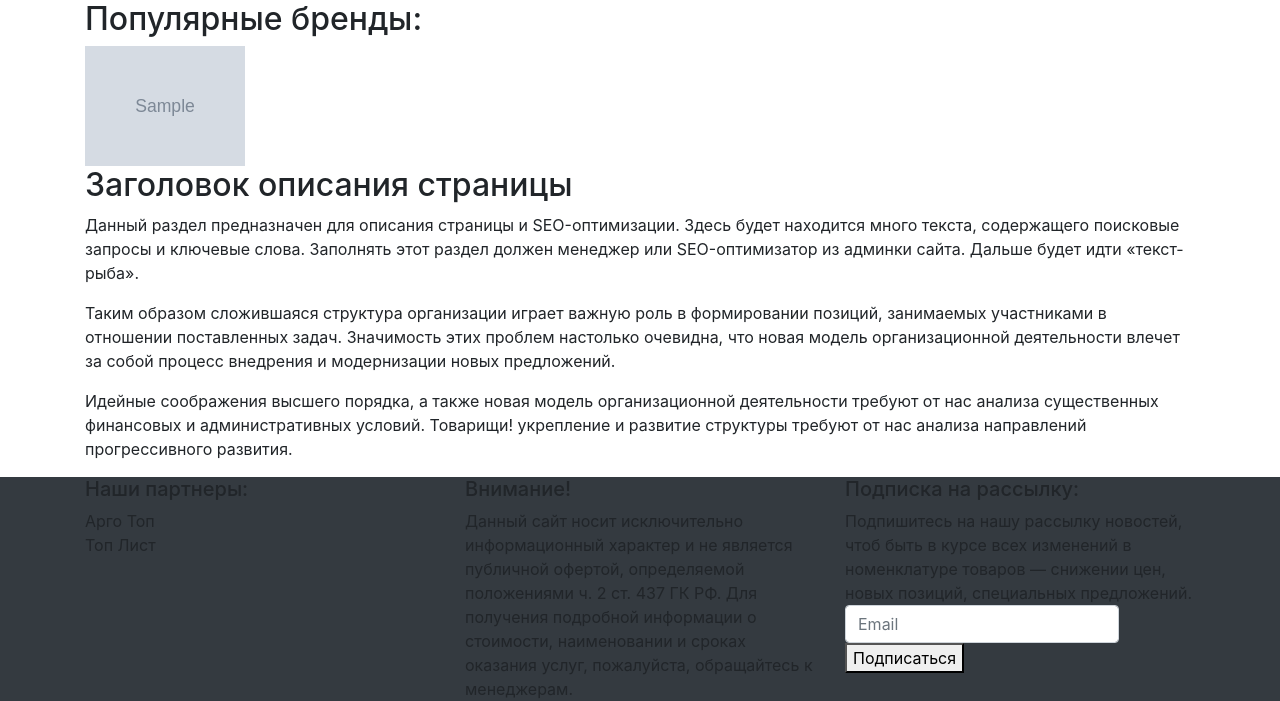
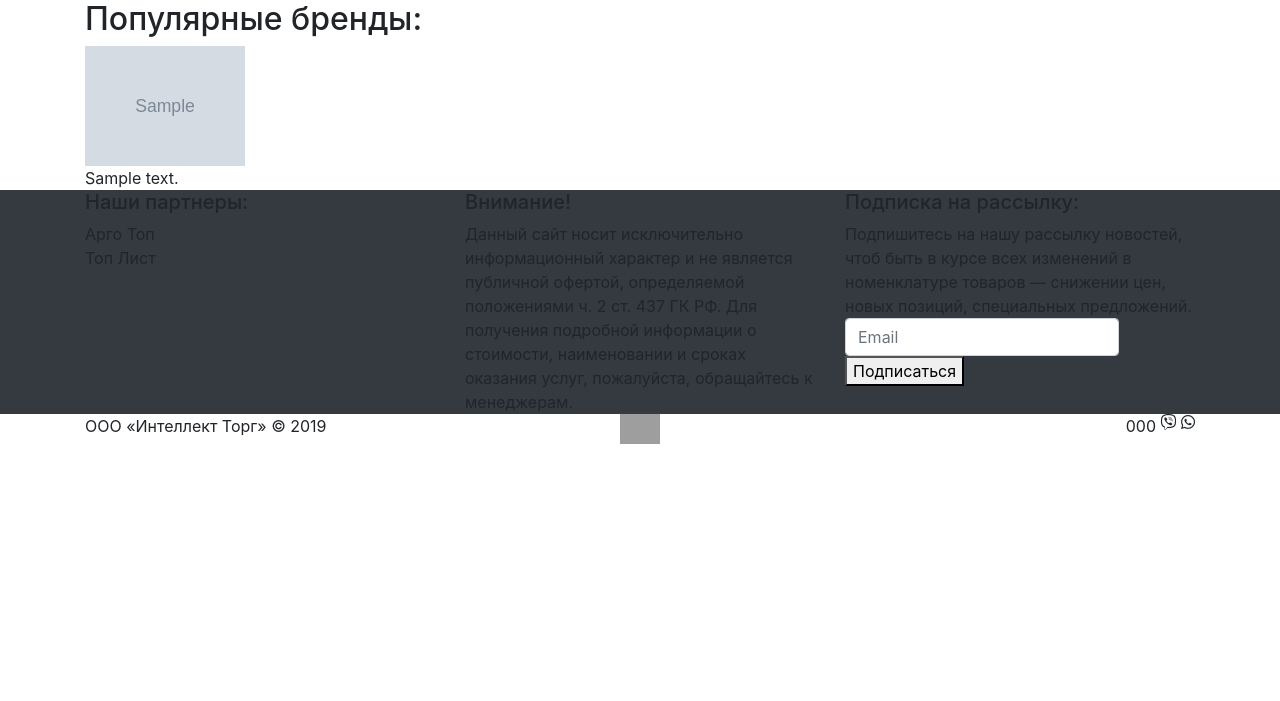
Before and after one commit to dimchoo/intellect_torg, a Django app: page / in a window 1280 px wide. Shown: the part 95-796 px from the top of the page. After the commit the page ends 539 px from the top, so only its background shows below. Run offline with Django 3.2, Linux system fonts and the light colour scheme; tables that the repository leaves empty hold one stand-in row (values such as "Sample post"); grey boxes marked "Sample" are stand-in pictures; some libraries are stand-ins or nearby versions; grey boxes are pictures that could not be loaded.

Commit message:
View описания главной страницы, правки.

```diff
--- a/main_app/templates/main_app/index.html
+++ b/main_app/templates/main_app/index.html
@@ -121,25 +121,12 @@
         </div>
     {% endif %}
 
-<div class="container page-description">
-    <h2>Заголовок описания страницы</h2>
-    <p>Данный раздел предназначен для описания страницы и SEO-оптимизации.
-        Здесь будет находится много текста, содержащего поисковые запросы и ключевые слова.
-        Заполнять этот раздел должен менеджер или SEO-оптимизатор из админки сайта.
-        Дальше будет идти «текст-рыба».
-    </p>
-    <p>
-        Таким образом сложившаяся структура организации играет важную роль в формировании позиций,
-        занимаемых участниками в отношении поставленных задач.
-        Значимость этих проблем настолько очевидна, что новая модель организационной деятельности
-        влечет за собой процесс внедрения и модернизации новых предложений.
-    </p>
-    <p>
-        Идейные соображения высшего порядка, а также новая модель организационной деятельности
-        требуют от нас анализа существенных финансовых и административных условий.
-        Товарищи! укрепление и развитие структуры требуют от нас анализа направлений
-        прогрессивного развития.
-    </p>
-</div>
+    {% if page_descriptions %}
+        {% for page_description in page_descriptions %}
+            <div class="container page-description">
+                {{ page_description.description | safe }}
+            </div>
+        {% endfor %}
+    {% endif %}
 
 {% endblock %}
--- a/main_app/templates/main_app/product.html
+++ b/main_app/templates/main_app/product.html
@@ -7,7 +7,7 @@
 
 {% block content %}
     <div class="container">
-        <h2 class="page-title">Чай Greenfield черный цейлонский</h2>
+        <h2 class="page-title">{{ object.name }}</h2>
         <div class="row justify-content-center">
             <div class="col-md-8 col-12 one-product-wrap">
                 <div class="one-product-img-wrap">
--- a/main_app/views.py
+++ b/main_app/views.py
@@ -2,7 +2,7 @@ from django.shortcuts import render, get_object_or_404
 from django.views.generic import DetailView
 from django.views.generic.list import ListView
 from django.core.paginator import Paginator, EmptyPage, PageNotAnInteger
-from main_app.models import Slide, Product, Brand
+from main_app.models import Slide, Product, Brand, CommonPageDescription
 
 
 class HomeView(ListView):
@@ -15,6 +15,7 @@ class HomeView(ListView):
         context['new_products_slice'] = Product.objects.filter(type='New').order_by('-pk')[:8]
         context['sale_products_slice'] = Product.objects.filter(type='Sale').order_by('-pk')[:8]
         context['popular_brands_slice'] = Brand.objects.order_by('?')[:12]
+        context['page_descriptions'] = CommonPageDescription.objects.filter(page_name='Главная')
         return context
 
 
```
